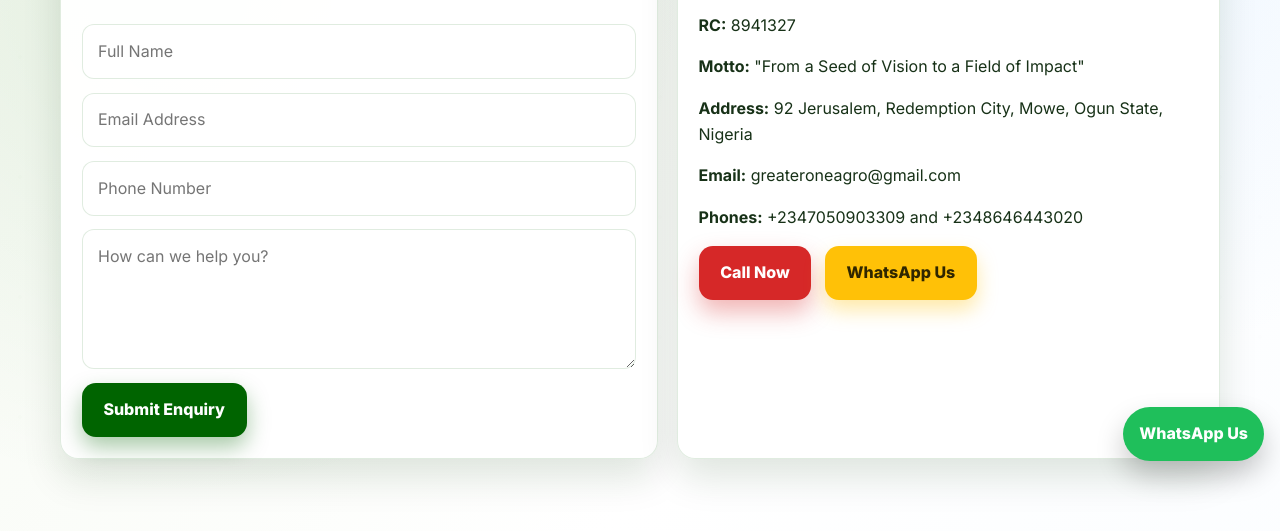
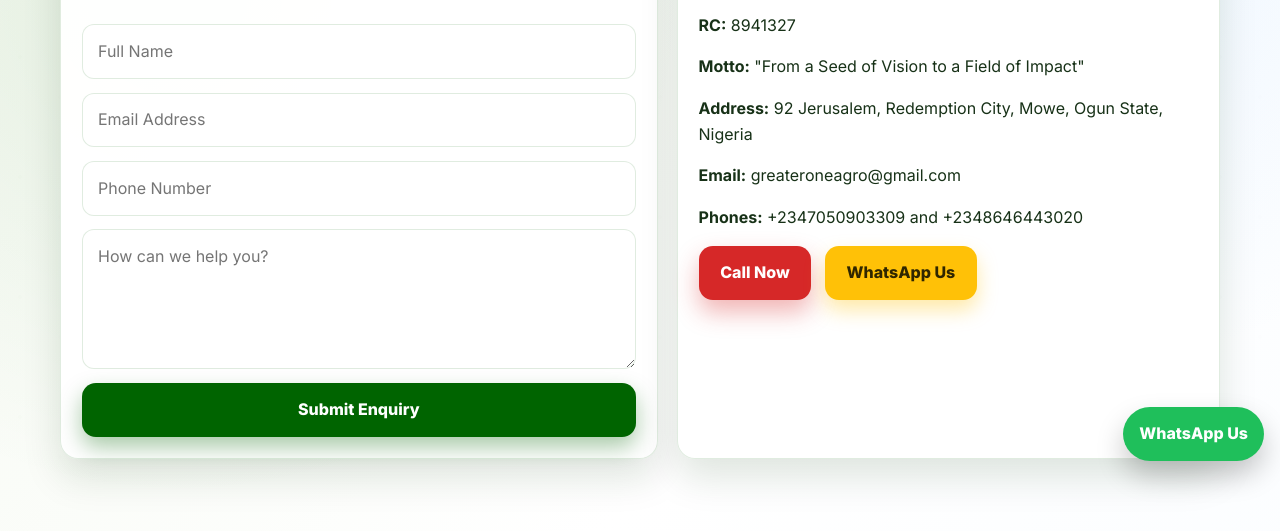
Before and after one commit to Yemsam/GreaterOneAgro, a plain HTML site: page contact.html in a window 1280 px wide. Shown: the part 323-854 px from the top of the page. Drawn offline with Linux system fonts and the light colour scheme; grey boxes are pictures that could not be loaded.

Commit message:
Update contact.html

```diff
--- a/contact.html
+++ b/contact.html
@@ -47,9 +47,7 @@
           <input type="email" name="email" placeholder="Email Address" required>
           <input type="tel" name="phone" placeholder="Phone Number" required>
           <textarea name="message" placeholder="How can we help you?" required></textarea>
-          <div class="form-actions">
-            <button class="btn btn-green" type="submit">Submit Enquiry</button>
-          </div>
+            <button class="form-actions btn btn-green" type="submit">Submit Enquiry</button>
         </form>
       </div>
       <div class="panel card reveal">
```
